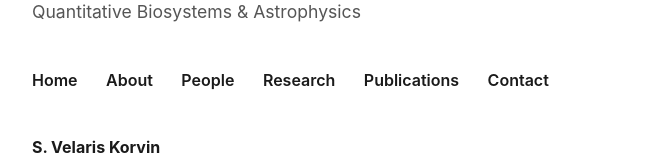
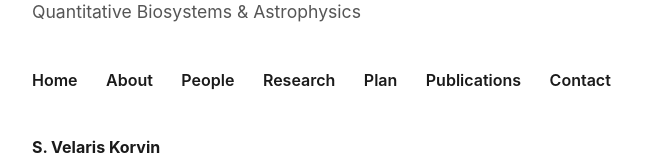
Before and after one commit to velaris-korvin/polymerase-research, a plain HTML site: page people.html in a window 1280 px wide. Shown: the part 171-331 px from the top of the page, without its empty margins (258-913 px from the left). Drawn offline with Linux system fonts and the light colour scheme.

Commit message:
Update people.html

```diff
--- a/people.html
+++ b/people.html
@@ -31,6 +31,7 @@
         <a href="about.html">About</a>
         <a href="people.html">People</a>
         <a href="research.html">Research</a>
+        <a href="plan.html">Plan</a>
         <a href="publications.html">Publications</a>
         <a href="contact.html">Contact</a>
     </nav>
```
